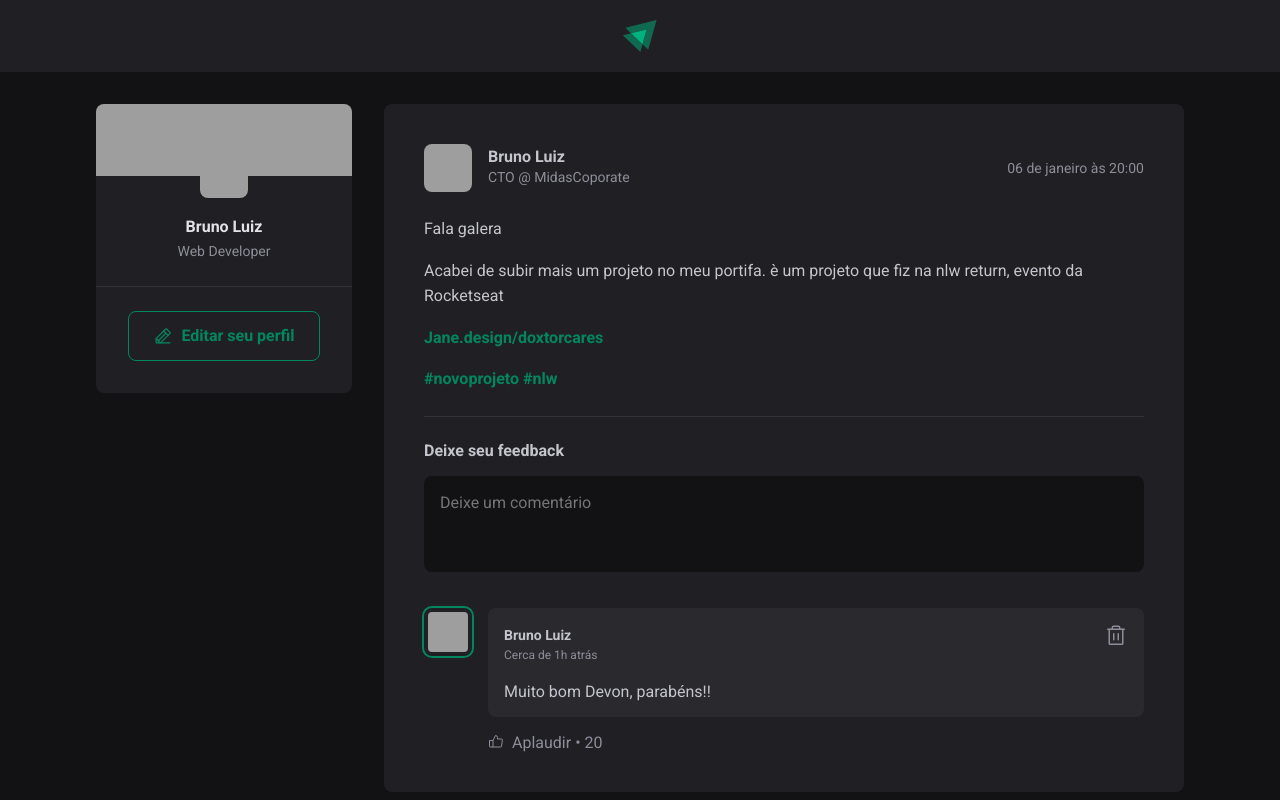
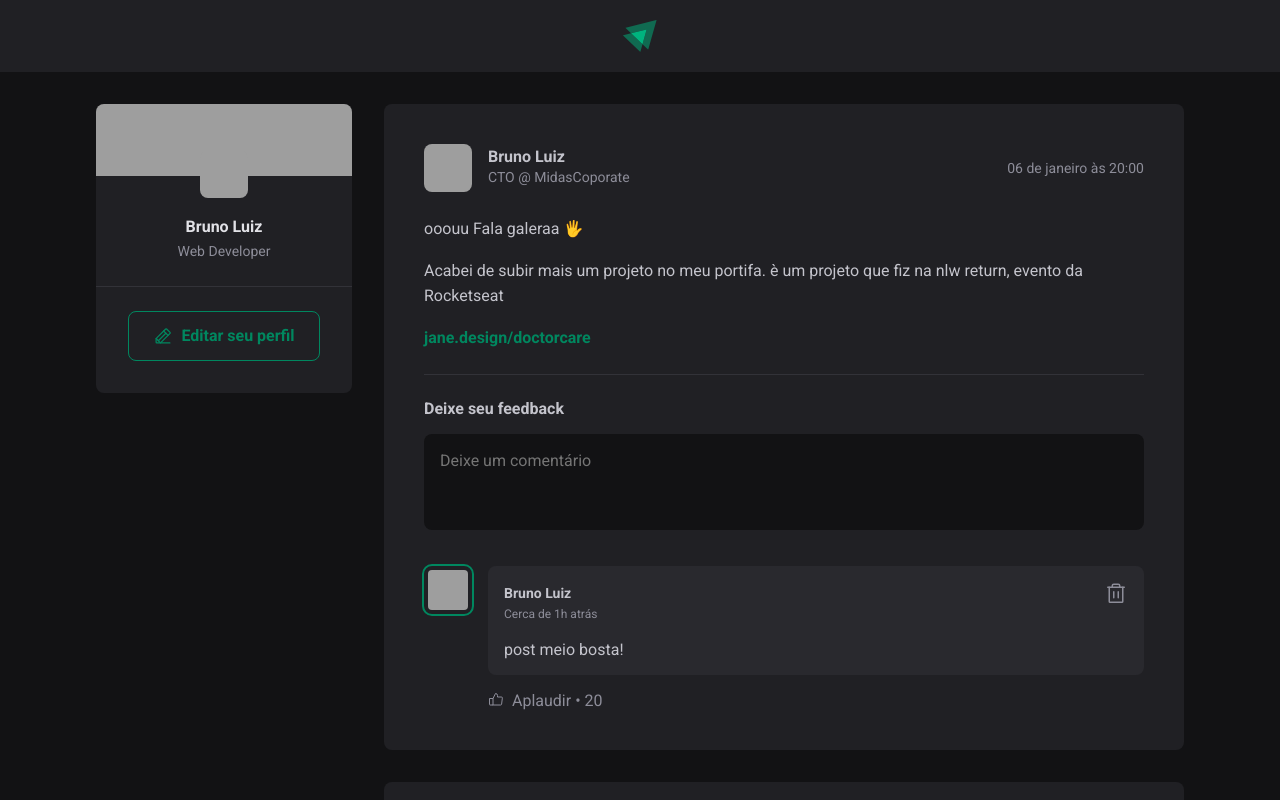
Before and after one commit to BRL4528/feed, a React (Vite) app: page / in a window 1280 px wide. Shown: the top 800 px of the page. Built offline with nearby package versions, Linux system fonts and the light colour scheme; grey boxes are pictures that could not be loaded.

Commit message:
update component for Post and comment

```diff
--- a/src/App.jsx
+++ b/src/App.jsx
@@ -14,7 +14,7 @@ const posts = [
       role: 'CTO @ MidasCoporate'
     },
     content: [
-      { type: 'paragraph', content: 'Fala galeraa 🖐️',  },
+      { type: 'paragraph', content: 'ooouu Fala galeraa 🖐️',  },
       { type: 'paragraph', content: 'Acabei de subir mais um projeto no meu portifa. è um projeto que fiz na nlw return, evento da Rocketseat',  },
       { type: 'link', content: 'jane.design/doctorcare',  }
     ],
@@ -48,6 +48,7 @@ function App() {
       <main>
         {posts.map(post =>   (
            <Post
+            key={post.id}
             author={post.author}
             content={post.content}
             publishedAt={post.publishedAt}
--- a/src/components/Comment.jsx
+++ b/src/components/Comment.jsx
@@ -2,7 +2,7 @@ import styles from './Comment.module.css'
 import { Trash, ThumbsUp } from 'phosphor-react'
 import { Avatar } from './Avatar'
 
-export function Comment() {
+export function Comment({ content }) {
   return (
     <div className={styles.comment}>
       <Avatar hasBorder={false} src="https://github.com/brl4528.png" />
@@ -20,7 +20,7 @@ export function Comment() {
             </button>
           </header>
 
-          <p>Muito bom Devon, parabéns!!</p>
+          <p>{content}</p>
         </div>
 
         <footer>
--- a/src/components/Post.jsx
+++ b/src/components/Post.jsx
@@ -1,14 +1,29 @@
+import { useState, useCallback } from 'react';
 import styles from './Post.module.css';
 import { Comment } from './Comment'
 import { Avatar } from './Avatar'
 
-export function Post({ author, publishedAt }) {
+export function Post({ author, publishedAt, content }) {
+ const [comments, setComment] = useState(['post meio bosta!'])
+
+ const [newCommentText, setNewcommentText] = useState('')
+
   const publishedDateFormated = new Intl.DateTimeFormat('pt-BR', {
     day: '2-digit',
     month: 'long',
     hour: '2-digit',
     minute: '2-digit'
   }).format(publishedAt)
+
+  function handlesubmitComment() {
+    event.preventDefault()
+    setComment([...comments, newCommentText])
+    setNewcommentText('')
+  }
+
+  function handleNewCommentChange() {
+    setNewcommentText(event.target.value)
+  }
 
   return (
     <article  className={styles.post} >
@@ -26,20 +41,26 @@ export function Post({ author, publishedAt }) {
       </header>
 
       <div className={styles.content}>
-        <p>Fala galera</p>
-        <p>Acabei de subir mais um projeto no meu portifa. è um projeto que fiz na nlw return, evento da Rocketseat</p>
-        <p><a href=''>Jane.design/doxtorcares</a></p>
-        <p>
-          <a href=''>#novoprojeto</a>{' '}
-          <a href=''>#nlw</a>
-        </p>
+        {
+          content.map(line => {
+            if(line.type === 'paragraph') {
+              return <p key={line.content}>{line.content}</p>;
+
+            } else if (line.type === 'link') {
+              return <p key={line.content}><a href="#">{line.content}</a></p>
+            }
+          })
+        }
       </div>
 
-      <form className={styles.commentForm}>
+      <form onSubmit={handlesubmitComment} className={styles.commentForm}>
         <strong>Deixe seu feedback</strong>
 
         <textarea
+          name="comment"
+          value={newCommentText}
           placeholder='Deixe um comentário'
+          onChange={handleNewCommentChange}
           />
 
           <footer>
@@ -48,7 +69,10 @@ export function Post({ author, publishedAt }) {
       </form>
 
       <div className={styles.commentList}>
-       <Comment />
+        {comments.map(comment => {
+
+       return <Comment key={comment} content={comment} />
+        })}
       </div>
     </article>
   )
```
